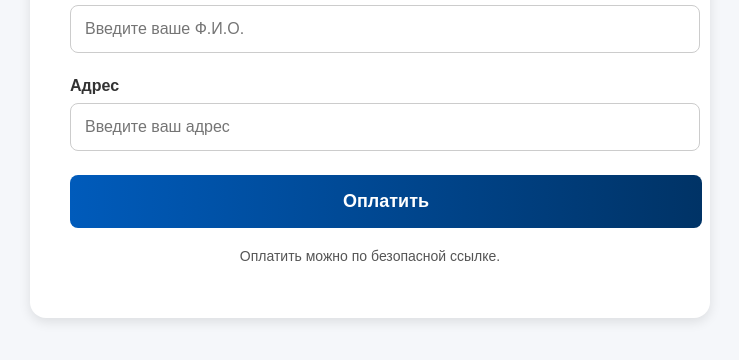
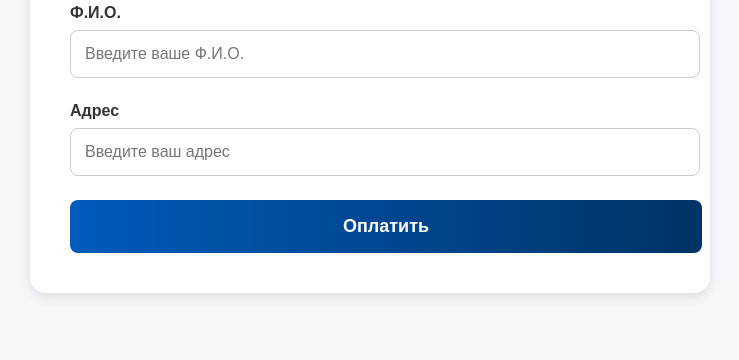
Before and after one commit to Pay-with-a-discount/payments, a plain HTML site: page index.html in a window 1280 px wide. Shown: the part 316-676 px from the top of the page, without its empty margins (270-1009 px from the left). Drawn offline with Linux system fonts and the light colour scheme.

Commit message:
Update index.html

```diff
--- a/index.html
+++ b/index.html
@@ -108,7 +108,6 @@
             <a href="https://payeer.com/en/account/send/?to=P1129942886" class="btn">Оплатить</a>
         </form>
 
-        <p class="description">Оплатить можно по безопасной ссылке.</p>
     </div>
 </body>
 
```
